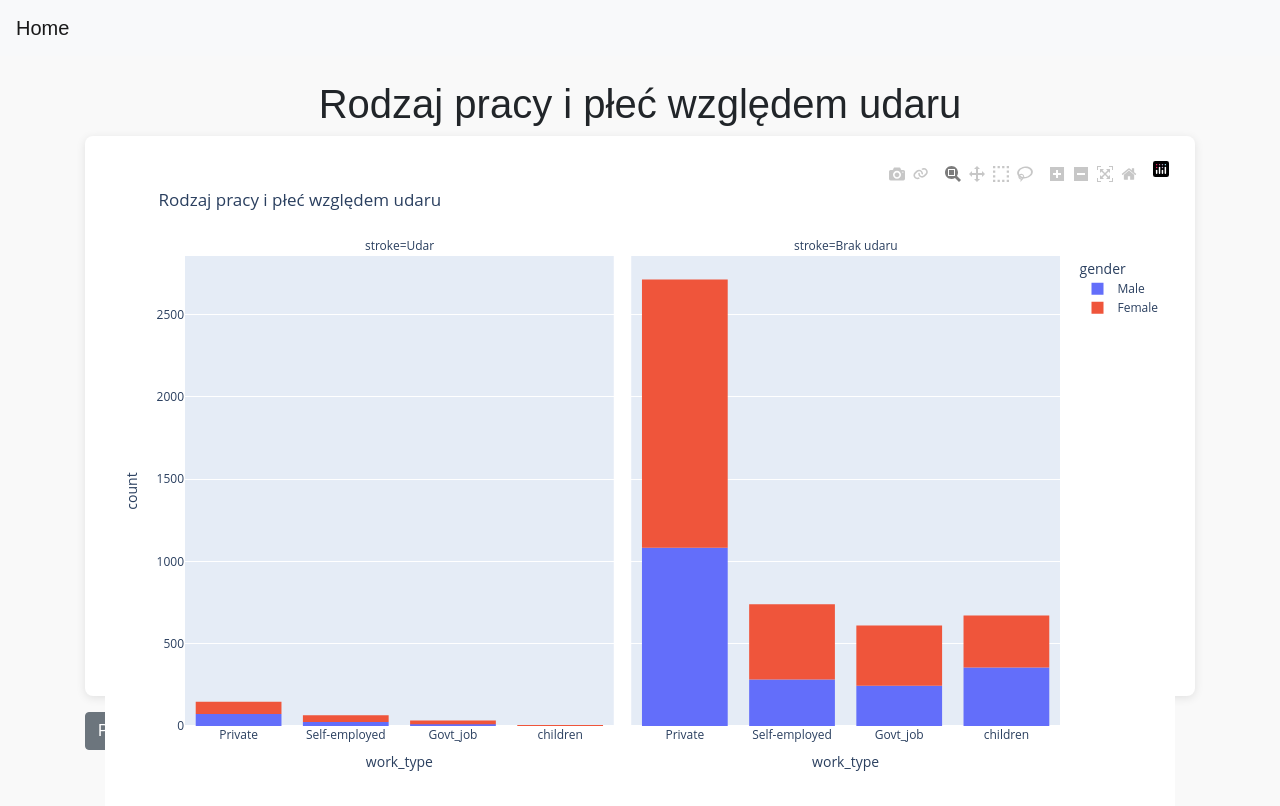
After one commit to whatepa/wd-projekt, a Flask app: page /dashboard_work in a window 1280 px wide. The commit adds this page. Run offline with Flask 3, Linux system fonts and the light colour scheme; some libraries are stand-ins or nearby versions.

Commit message:
added bar plot

```diff
--- a/app.py
+++ b/app.py
@@ -14,14 +14,14 @@ def index():
 
 @app.route('/dashboard_pie')
 def dashboard_pie():
-    fig = px.pie(df, names='stroke', title='Rozkład przypadków udaru')
+    fig = px.pie(df, names='stroke', title='Rozkład przypadków udaru', height=650)
     graph_html = fig.to_html(full_html=False)
     return render_template('dashboard_pie.html', graph_html=graph_html)
 
 @app.route('/dashboard_age')
 def dashboard_age():
     fig = px.histogram(df, x='age', color='stroke', nbins=30,
-                       title='Rozkład wieku względem udaru',
+                       title='Rozkład wieku względem udaru', height=650,
                        labels={'age': 'Wiek', 'count': 'Liczba przypadków'})
     graph_html = fig.to_html(full_html=False)
     return render_template('dashboard_age.html', graph_html=graph_html)
@@ -29,10 +29,17 @@ def dashboard_age():
 @app.route('/dashboard_scatter')
 def dashboard_scatter():
     fig = px.scatter(df, x='avg_glucose_level', y='bmi', color='stroke',
-                     title='Poziom glukozy a BMI',
+                     title='Poziom glukozy a BMI', height=650,
                      labels={'avg_glucose_level': 'Średni poziom glukozy', 'bmi': 'BMI'})
     graph_html = fig.to_html(full_html=False)
     return render_template('dashboard_scatter.html', graph_html=graph_html)
+
+@app.route('/dashboard_work')
+def dashboard_work():
+    fig = px.histogram(df, x='work_type', color='gender', facet_col='stroke', height=650,
+                       title='Rodzaj pracy i płeć względem udaru')
+    graph_html = fig.to_html(full_html=False)
+    return render_template('dashboard_work.html', graph_html=graph_html)
 
 @app.route('/dashboard_cm')
 def dashboard_cm():
--- /dev/null
+++ b/templates/dashboard_work.html
@@ -0,0 +1,23 @@
+<!DOCTYPE html>
+<html lang="pl">
+  <head>
+    <meta charset="UTF-8" />
+    <meta name="viewport" content="width=device-width, initial-scale=1" />
+    <link
+      href="https://stackpath.bootstrapcdn.com/bootstrap/4.5.2/css/bootstrap.min.css"
+      rel="stylesheet"
+    />
+    <link rel="stylesheet" href="{{ url_for('static', filename='style.css') }}" />
+    <title>Dashboard: Praca i płeć</title>
+  </head>
+  <body>
+    <nav class="navbar navbar-expand-lg navbar-light bg-light">
+      <a class="navbar-brand" href="/">Home</a>
+    </nav>
+    <div class="container mt-4">
+      <h1 class="text-center">Rodzaj pracy i płeć względem udaru</h1>
+      <div class="graph-container">{{ graph_html|safe }}</div>
+      <a href="/" class="btn btn-secondary mt-3">Powrót</a>
+    </div>
+  </body>
+</html>
--- a/templates/index.html
+++ b/templates/index.html
@@ -21,6 +21,7 @@
         <li><a href="/dashboard_pie">Rozkład przypadków udaru (wykres kołowy)</a></li>
         <li><a href="/dashboard_age">Rozkład wieku względem udaru (histogram)</a></li>
         <li><a href="/dashboard_scatter">Poziom glukozy a BMI (scatter)</a></li>
+        <li><a href="/dashboard_work">Rodzaj pracy i płeć względem udaru</a></li>
         <li><a href="/dashboard_cm">Macierz korelacji </a></li>
       </ul>
     </div>
```
